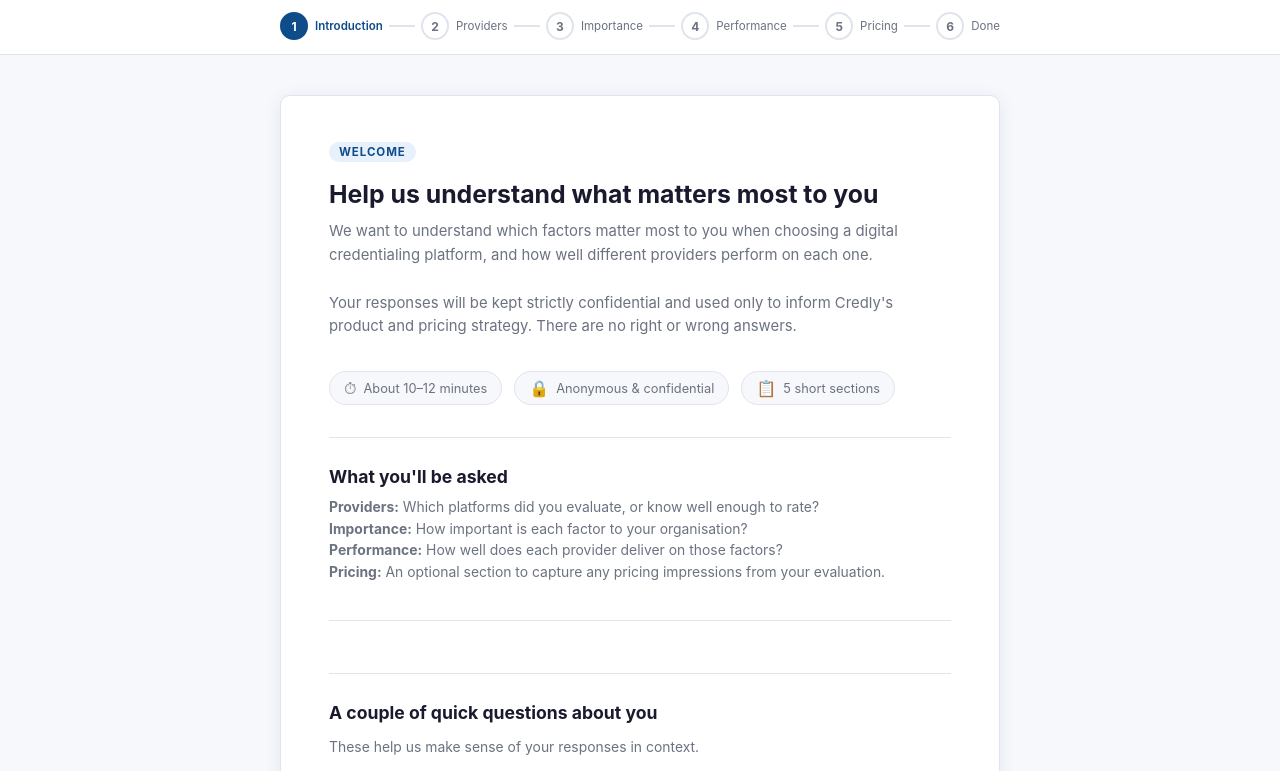
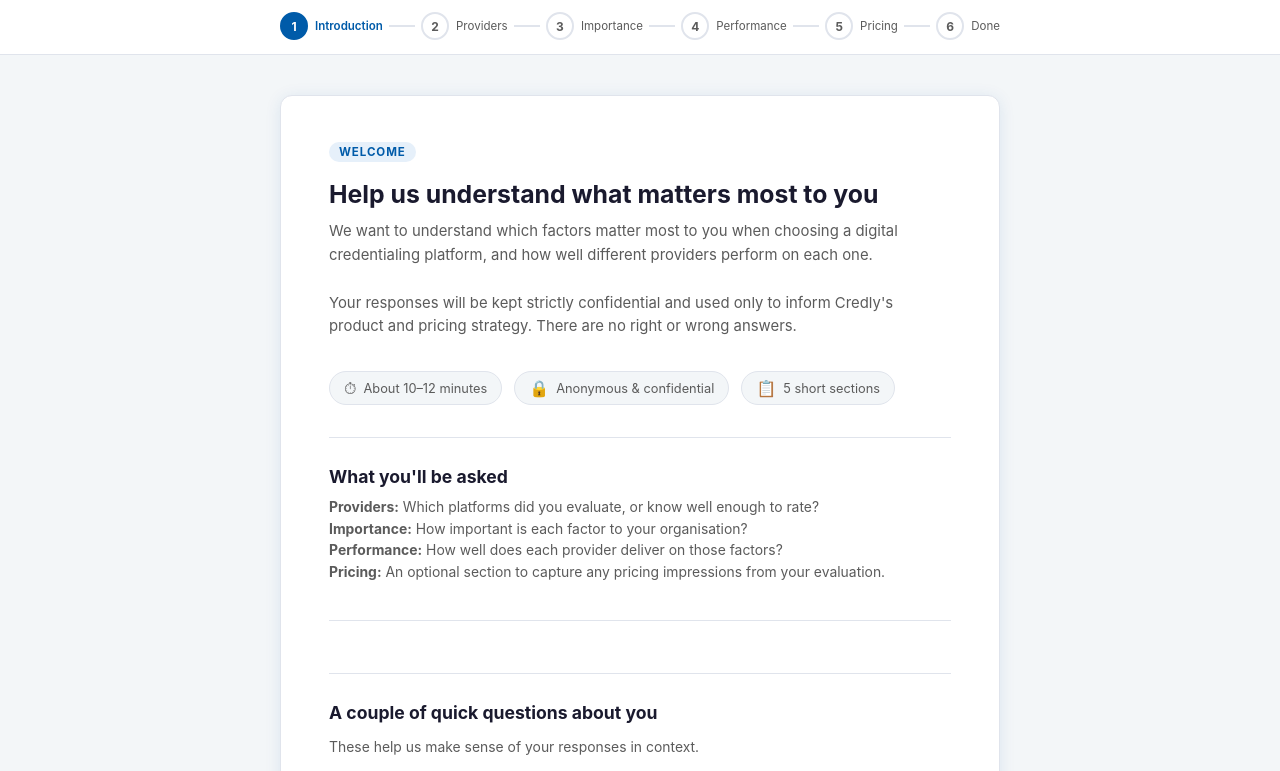
Before and after one commit to pearson-credly-survey/credly-survey, a plain HTML site: page index.html in a window 1280 px wide. Shown: the part 62-833 px from the top of the page. Drawn offline with Linux system fonts and the light colour scheme; a web font is replaced by a local one.

Commit message:
Apply Credly brand colors and Fredly design tokens

```diff
--- a/index.html
+++ b/index.html
@@ -4,25 +4,26 @@
 <meta charset="UTF-8" />
 <meta name="viewport" content="width=device-width, initial-scale=1.0" />
 <title>Credly Value Assessment &mdash; Customer Survey</title>
+<link rel="stylesheet" href="//use.typekit.net/bcc0eop.css">
 <style>
   *, *::before, *::after { box-sizing: border-box; margin: 0; padding: 0; }
 
   :root {
-    --brand:       #0f4c8a;
-    --brand-light: #e8f0fb;
-    --accent:      #e8651a;
+    --brand:       #005ba9;
+    --brand-dark:  #004a8f;
+    --brand-light: #e6f0fa;
     --text:        #1a1a2e;
-    --muted:       #6b7280;
+    --muted:       #5b5b5b;
     --border:      #e0e4ec;
-    --bg:          #f7f8fc;
+    --bg:          #f3f6f8;
     --white:       #ffffff;
-    --success:     #16a34a;
-    --radius:      10px;
-    --shadow:      0 2px 16px rgba(15,76,138,.09);
+    --success:     #005850;
+    --radius:      12px;
+    --shadow:      0 2px 16px rgba(0,91,169,.1);
   }
 
   body {
-    font-family: -apple-system, BlinkMacSystemFont, "Segoe UI", Roboto, sans-serif;
+    font-family: "tt-commons-pro", "TT Commons Pro", -apple-system, BlinkMacSystemFont, "Segoe UI", Roboto, sans-serif;
     background: var(--bg);
     color: var(--text);
     min-height: 100vh;
@@ -283,11 +284,11 @@
     transition: all .18s;
   }
   .btn-primary { background: var(--brand); color: #fff; }
-  .btn-primary:hover { background: #0d3d6e; }
+  .btn-primary:hover { background: var(--brand-dark); }
   .btn-secondary { background: var(--white); color: var(--muted); border: 1.5px solid var(--border); }
   .btn-secondary:hover { border-color: var(--brand); color: var(--brand); }
-  .btn-accent { background: var(--accent); color: #fff; }
-  .btn-accent:hover { background: #c55416; }
+  .btn-accent { background: var(--brand); color: #fff; }
+  .btn-accent:hover { background: var(--brand-dark); }
   .step-counter { font-size: .82rem; color: var(--muted); }
 
   /* ”€ Intro screen extras ”€ */
```
